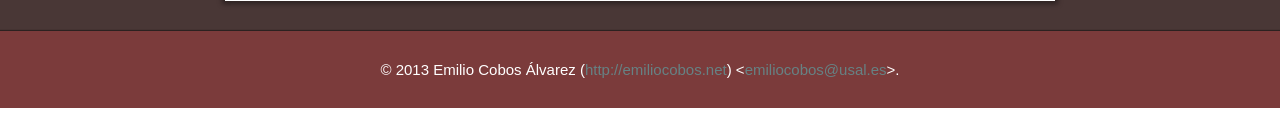
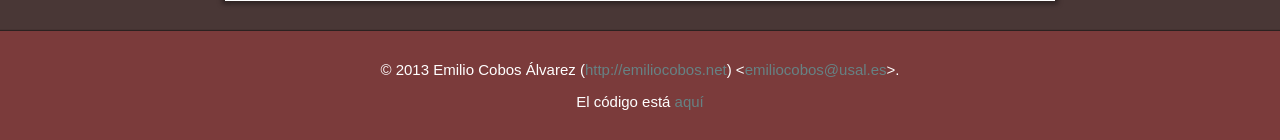
Before and after one commit to ecoal95/contador-4-bits, a PHP site: page / in a window 1280 px wide. Shown: the part 1452-1592 px from the top of the page. Before the commit the page ends 1560 px from the top, so only its background shows below. Run offline with PHP 8.4, Linux system fonts and the light colour scheme.

Commit message:
actualizar readme y footer

```diff
--- a/index.php
+++ b/index.php
@@ -158,6 +158,7 @@
 		</section>
 		<footer>
 			<p>&copy; 2013 Emilio Cobos Álvarez (<a href="http://emiliocobos.net">http://emiliocobos.net</a>) &lt;<a href="mailto:emiliocobos@usal.es">emiliocobos@usal.es</a>&gt;.</p>
+			<p>El código está <a href="http://github.com/ecoal95/contador-4-bits">aquí</a></p>
 		</footer>
 	</div>
 	<script src="assets/js/selectable.js"></script>
```
Also changed, not shown: README.md.
